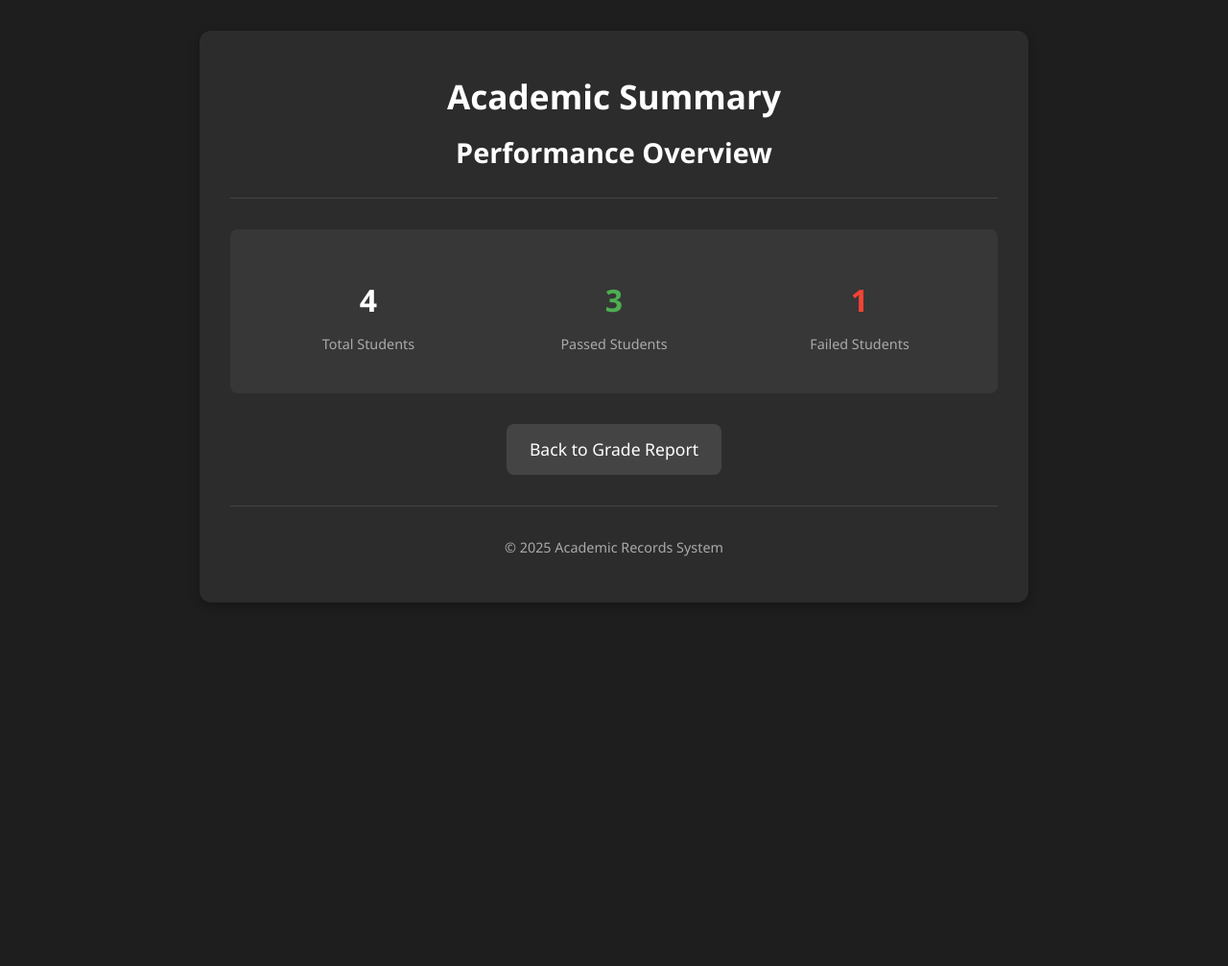
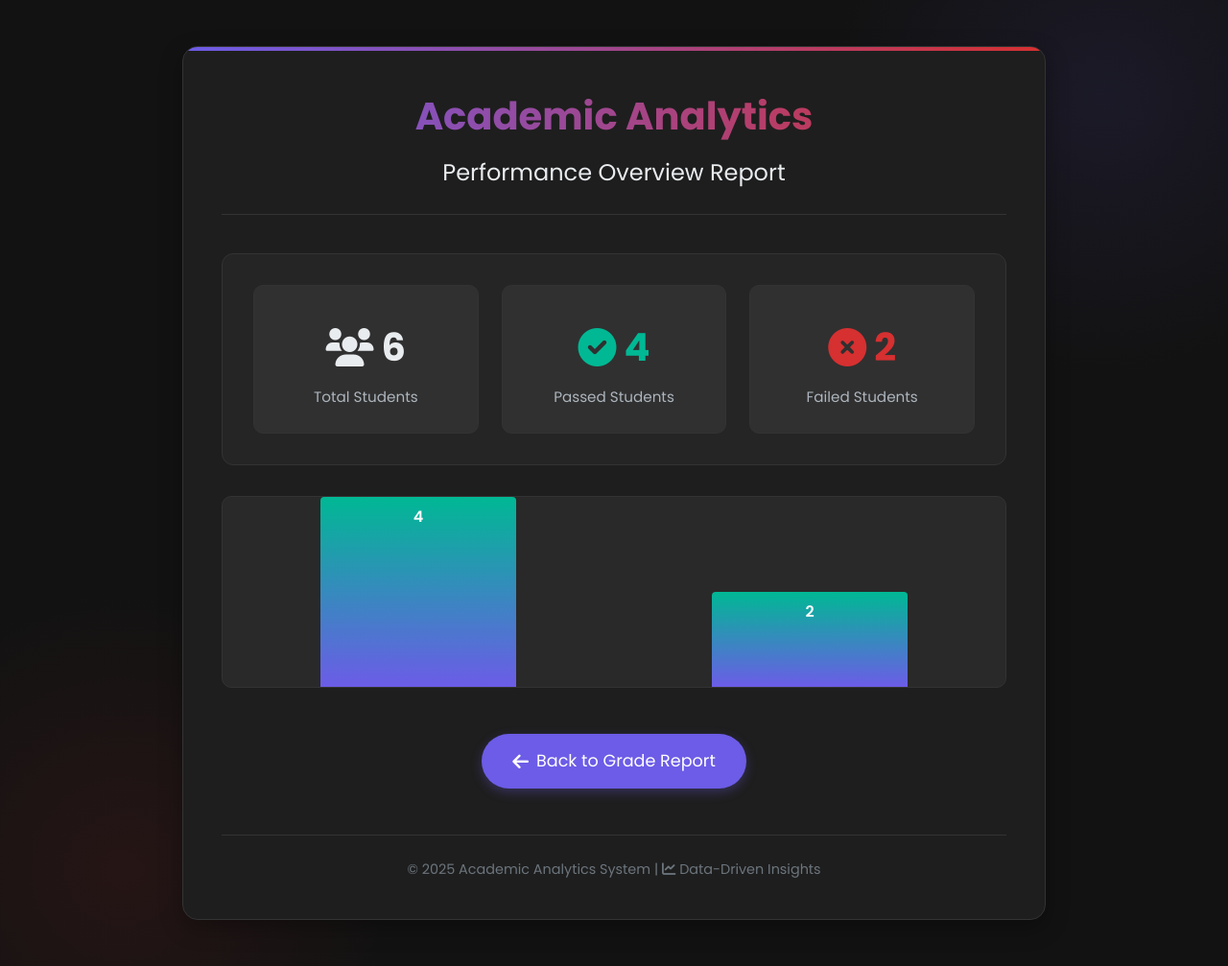
Before and after one commit to zyx-0314/AD-Task-23, a PHP site: page /page/index.php in a window 1280 px wide. Shown: the whole page at 96% size. Before the commit the page ends 628 px from the top, so only its background shows below. Run offline with PHP 8.4, Linux system fonts and the light colour scheme.

Commit message:
refactor(index.php): improve the design of page 2

```diff
--- a/page/index.php
+++ b/page/index.php
@@ -4,87 +4,135 @@
     <meta charset="UTF-8">
     <meta name="viewport" content="width=device-width, initial-scale=1.0">
     <title>Academic Summary Report</title>
+    <link href="https://fonts.googleapis.com/css2?family=Poppins:wght@300;400;600;700&display=swap" rel="stylesheet">
     <style>
         :root {
-            --primary-bg: #1e1e1e;
-            --secondary-bg: #2c2c2c;
-            --text-primary: #f2f2f2;
-            --text-secondary: #ffffff;
-            --pass-color: #4CAF50;
-            --fail-color: #F44336;
-            --border-color: #444;
-            --button-bg: #444;
-            --button-hover: #666;
-            --shadow: 0 4px 12px rgba(0, 0, 0, 0.3);
+            --primary-bg: #121212;
+            --secondary-bg: #1e1e1e;
+            --accent-color: #6c5ce7;
+            --text-primary: #f8f9fa;
+            --text-secondary: #e9ecef;
+            --pass-color: #00b894;
+            --fail-color: #d63031;
+            --border-color: #333;
+            --button-bg: #6c5ce7;
+            --button-hover: #5649c0;
+            --shadow: 0 8px 24px rgba(0, 0, 0, 0.3);
+            --transition: all 0.3s ease;
+        }
+
+        * {
+            box-sizing: border-box;
+            margin: 0;
+            padding: 0;
         }
 
         body {
-            font-family: 'Segoe UI', Tahoma, Geneva, Verdana, sans-serif;
+            font-family: 'Poppins', sans-serif;
             background-color: var(--primary-bg);
             color: var(--text-primary);
-            margin: 0;
-            padding: 0;
             line-height: 1.6;
+            background-image:
+                radial-gradient(circle at 90% 10%, rgba(108, 92, 231, 0.1) 0%, transparent 20%),
+                radial-gradient(circle at 10% 90%, rgba(214, 48, 49, 0.1) 0%, transparent 20%);
         }
 
         .container {
             background-color: var(--secondary-bg);
-            padding: 2rem;
+            padding: 2.5rem;
             width: 90%;
-            max-width: 800px;
-            margin: 2rem auto;
-            border-radius: 12px;
+            max-width: 900px;
+            margin: 3rem auto;
+            border-radius: 16px;
             box-shadow: var(--shadow);
+            border: 1px solid var(--border-color);
+            position: relative;
+            overflow: hidden;
+        }
+
+        .container::before {
+            content: '';
+            position: absolute;
+            top: 0;
+            left: 0;
+            width: 100%;
+            height: 4px;
+            background: linear-gradient(90deg, var(--accent-color), var(--fail-color));
         }
 
         .header {
             text-align: center;
-            margin-bottom: 2rem;
-            padding-bottom: 1rem;
+            margin-bottom: 2.5rem;
+            padding-bottom: 1.5rem;
             border-bottom: 1px solid var(--border-color);
-        }
-
-        h1, h2 {
-            color: var(--text-secondary);
-            margin: 0.5rem 0;
+            animation: fadeIn 0.8s ease;
         }
 
         h1 {
-            font-size: 2.2rem;
+            font-size: 2.5rem;
+            background: linear-gradient(90deg, var(--accent-color), var(--fail-color));
+            -webkit-background-clip: text;
+            background-clip: text;
+            color: transparent;
+            margin-bottom: 0.5rem;
         }
 
         h2 {
-            font-size: 1.8rem;
+            font-size: 1.5rem;
+            color: var(--text-secondary);
+            font-weight: 400;
         }
 
         .summary-stats {
-            background-color: rgba(255, 255, 255, 0.05);
-            padding: 1.5rem;
-            border-radius: 8px;
+            background-color: rgba(255, 255, 255, 0.03);
+            padding: 2rem;
+            border-radius: 12px;
             margin-bottom: 2rem;
+            border: 1px solid var(--border-color);
+            animation: fadeIn 1s ease;
         }
 
         .stats-grid {
             display: grid;
             grid-template-columns: repeat(3, 1fr);
-            gap: 1rem;
+            gap: 1.5rem;
             text-align: center;
         }
 
         .stat-item {
-            padding: 1rem;
+            padding: 1.5rem;
+            background-color: rgba(255, 255, 255, 0.05);
+            border-radius: 10px;
+            transition: var(--transition);
+            animation: slideUp 0.6s ease forwards;
+            opacity: 0;
+            transform: translateY(30px);
+            border: 1px solid var(--border-color);
         }
 
+        .stat-item:hover {
+            transform: translateY(-5px);
+            box-shadow: 0 8px 20px rgba(0, 0, 0, 0.2);
+        }
+
+        .stat-item:nth-child(1) { animation-delay: 0.2s; }
+        .stat-item:nth-child(2) { animation-delay: 0.4s; }
+        .stat-item:nth-child(3) { animation-delay: 0.6s; }
+
         .stat-value {
-            font-size: 2rem;
+            font-size: 2.5rem;
             font-weight: bold;
             margin: 0.5rem 0;
             color: var(--text-secondary);
+            display: flex;
+            justify-content: center;
+            align-items: center;
+            gap: 0.5rem;
         }
 
         .stat-label {
-            font-size: 0.9rem;
-            color: #aaa;
+            font-size: 0.95rem;
+            color: #adb5bd;
         }
 
         .pass-stat {
@@ -95,53 +143,117 @@
             color: var(--fail-color);
         }
 
+        .chart-container {
+            margin-top: 2rem;
+            height: 200px;
+            background-color: rgba(255, 255, 255, 0.05);
+            border-radius: 10px;
+            padding: 1rem;
+            border: 1px solid var(--border-color);
+            position: relative;
+            overflow: hidden;
+            animation: fadeIn 1.2s ease;
+        }
+
+        .chart-bar {
+            position: absolute;
+            bottom: 0;
+            height: 0;
+            background: linear-gradient(to top, var(--accent-color), var(--pass-color));
+            border-radius: 4px 4px 0 0;
+            transition: height 1.5s ease, width 0.5s ease;
+            display: flex;
+            justify-content: center;
+            align-items: flex-start;
+            color: var(--text-primary);
+            font-weight: 600;
+            padding-top: 0.5rem;
+        }
+
         .navigation {
             display: flex;
             justify-content: center;
-            margin-top: 2rem;
+            margin-top: 3rem;
         }
 
         .nav-button {
             background-color: var(--button-bg);
             color: white;
-            padding: 0.8rem 1.5rem;
+            padding: 0.9rem 2rem;
             text-decoration: none;
-            border-radius: 8px;
+            border-radius: 50px;
             font-size: 1.1rem;
-            transition: background-color 0.3s;
+            font-weight: 500;
+            transition: var(--transition);
+            box-shadow: 0 4px 12px rgba(108, 92, 231, 0.3);
+            display: inline-flex;
+            align-items: center;
+            gap: 0.5rem;
         }
 
         .nav-button:hover {
             background-color: var(--button-hover);
+            transform: translateY(-2px);
+            box-shadow: 0 6px 16px rgba(108, 92, 231, 0.4);
+        }
+
+        .nav-button i {
+            font-size: 1.2rem;
         }
 
         footer {
             text-align: center;
-            margin-top: 2rem;
-            padding-top: 1rem;
+            margin-top: 3rem;
+            padding-top: 1.5rem;
             border-top: 1px solid var(--border-color);
             font-size: 0.9rem;
-            color: #aaa;
+            color: #6c757d;
+            animation: fadeIn 1s ease;
+        }
+
+        @keyframes fadeIn {
+            from { opacity: 0; }
+            to { opacity: 1; }
+        }
+
+        @keyframes slideUp {
+            to {
+                opacity: 1;
+                transform: translateY(0);
+            }
         }
     </style>
+    <link rel="stylesheet" href="https://cdnjs.cloudflare.com/ajax/libs/font-awesome/6.0.0-beta3/css/all.min.css">
 </head>
 <body>
     <div class="container">
         <header class="header">
-            <h1>Academic Summary</h1>
-            <h2>Performance Overview</h2>
+            <h1>Academic Analytics</h1>
+            <h2>Performance Overview Report</h2>
         </header>
 
         <main>
             <div class="summary-stats">
                 <div class="stats-grid">
                     <?php
-                    $students = ["Alice" => 85, "Bob" => 62, "Clara" => 45, "David" => 78];
+                    // Demonstrating declarations
+                    $students = [
+                        "Alice Johnson" => 92,
+                        "Robert Chen" => 58,
+                        "Maria Garcia" => 75,
+                        "David Kim" => 64,
+                        "Sophia Patel" => 81,
+                        "James Wilson" => 43
+                    ];
+
+                    // Demonstrating looping and conditionals
                     $total = count($students);
                     $passed = 0;
                     $failed = 0;
+                    $totalGrade = 0;
 
                     foreach ($students as $grade) {
+                        $totalGrade += $grade;
                         if ($grade >= 60) {
                             $passed++;
                         } else {
@@ -149,32 +261,78 @@
                         }
                     }
 
+                    $average = $total > 0 ? round($totalGrade / $total) : 0;
+
                     echo '<div class="stat-item">';
-                    echo '<div class="stat-value">' . $total . '</div>';
+                    echo '<div class="stat-value"><i class="fas fa-users"></i> ' . $total . '</div>';
                     echo '<div class="stat-label">Total Students</div>';
                     echo '</div>';
 
                     echo '<div class="stat-item">';
-                    echo '<div class="stat-value pass-stat">' . $passed . '</div>';
+                    echo '<div class="stat-value pass-stat"><i class="fas fa-check-circle"></i> ' . $passed . '</div>';
                     echo '<div class="stat-label">Passed Students</div>';
                     echo '</div>';
 
                     echo '<div class="stat-item">';
-                    echo '<div class="stat-value fail-stat">' . $failed . '</div>';
+                    echo '<div class="stat-value fail-stat"><i class="fas fa-times-circle"></i> ' . $failed . '</div>';
                     echo '<div class="stat-label">Failed Students</div>';
                     echo '</div>';
                     ?>
                 </div>
             </div>
+
+            <div class="chart-container" id="chart">
+                <?php
+                // Simple bar chart visualization
+                $chartData = [
+                    'Passed' => $passed,
+                    'Failed' => $failed
+                ];
+
+                $maxValue = max($chartData);
+                $barWidth = 100 / count($chartData);
+
+                $i = 0;
+                foreach ($chartData as $label => $value) {
+                    $height = ($value / $maxValue) * 100;
+                    $left = $i * $barWidth + ($barWidth / 4);
+                    $width = $barWidth / 2;
+                    $colorClass = $label == 'Passed' ? 'pass-stat' : 'fail-stat';
+
+                    echo "<div class='chart-bar $colorClass'
+                          style='left: {$left}%; width: {$width}%; height: {$height}%'
+                          data-value='$value'>
+                          $value
+                          </div>";
+                    $i++;
+                }
+                ?>
+            </div>
         </main>
 
         <div class="navigation">
-            <a href="../index.php" class="nav-button">Back to Grade Report</a>
+            <a href="../index.php" class="nav-button">
+                <i class="fas fa-arrow-left"></i> Back to Grade Report
+            </a>
         </div>
 
         <footer>
-            <p>© <?php echo date("Y"); ?> Academic Records System</p>
+            <p>© <?php echo date("Y"); ?> Academic Analytics System | <i class="fas fa-chart-line"></i> Data-Driven Insights</p>
         </footer>
     </div>
+
+    <script>
+        // Simple animation trigger for the chart
+        document.addEventListener('DOMContentLoaded', function() {
+            const bars = document.querySelectorAll('.chart-bar');
+            bars.forEach(bar => {
+                const height = bar.style.height;
+                bar.style.height = '0';
+                setTimeout(() => {
+                    bar.style.height = height;
+                }, 300);
+            });
+        });
+    </script>
 </body>
 </html>
```
